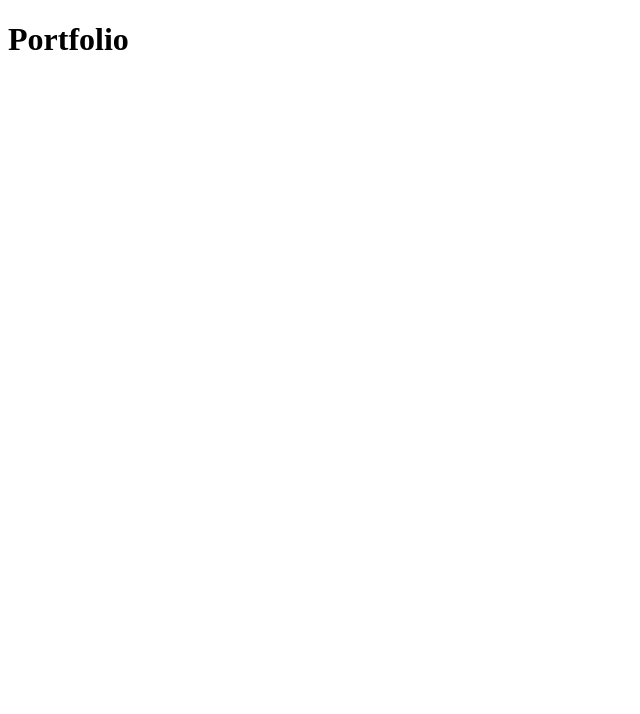
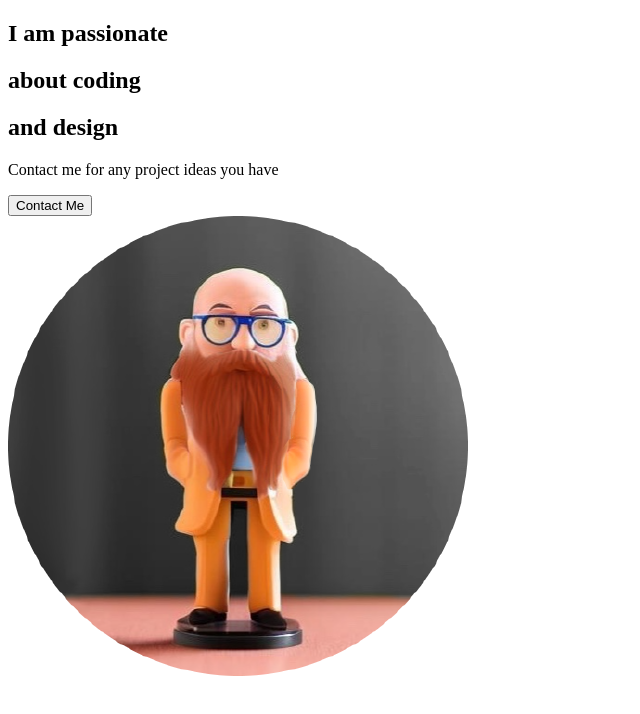
Before and after one commit to Aloosli/react-portfolio, a React (Create React App) app: page / in a window 1280 px wide. Shown: the top 714 px of the page, without its empty margins (0-640 px from the left). Built offline with nearby package versions, Linux system fonts and the light colour scheme.

Commit message:
add AboutSection and AboutMe page

```diff
--- a/src/App.js
+++ b/src/App.js
@@ -1,10 +1,14 @@
+// This is the main component of the app
 
+// import Pages
+
+import AboutMe from "./pages/AboutMe";
 
 
 function App() {
   return (
     <div className="App">
-      <h1>Portfolio</h1>
+      <AboutMe />
     </div>
   );
 }
--- /dev/null
+++ b/src/components/AboutSection.js
@@ -0,0 +1,27 @@
+import avatar from "../img/avatar.png";
+
+const aboutSection = () => {
+  return (
+    <div className="description">
+      <div className="title">
+        <div className="hide">
+          <h2>I am passionate</h2>
+        </div>
+        <div className="hide">
+          <h2>about<span> coding</span></h2>
+        </div>
+        <div className="hide">
+          <h2>and <span>design</span></h2>
+        </div>
+        <p>Contact me for any project ideas you have</p>
+        <button>Contact Me</button>
+      </div>
+        <div className="image">
+            <img src={avatar} alt="my avatar" />
+        </div>
+
+    </div>
+  );
+};
+
+export default aboutSection;
--- /dev/null
+++ b/src/pages/AboutMe.js
@@ -0,0 +1,11 @@
+import AboutSection from "../components/AboutSection"
+
+
+const AboutMe = () => {
+    return(
+        <AboutSection />
+
+    )
+};
+
+export default AboutMe;
```
Also changed, not shown: src/img/avatar.png (added).
